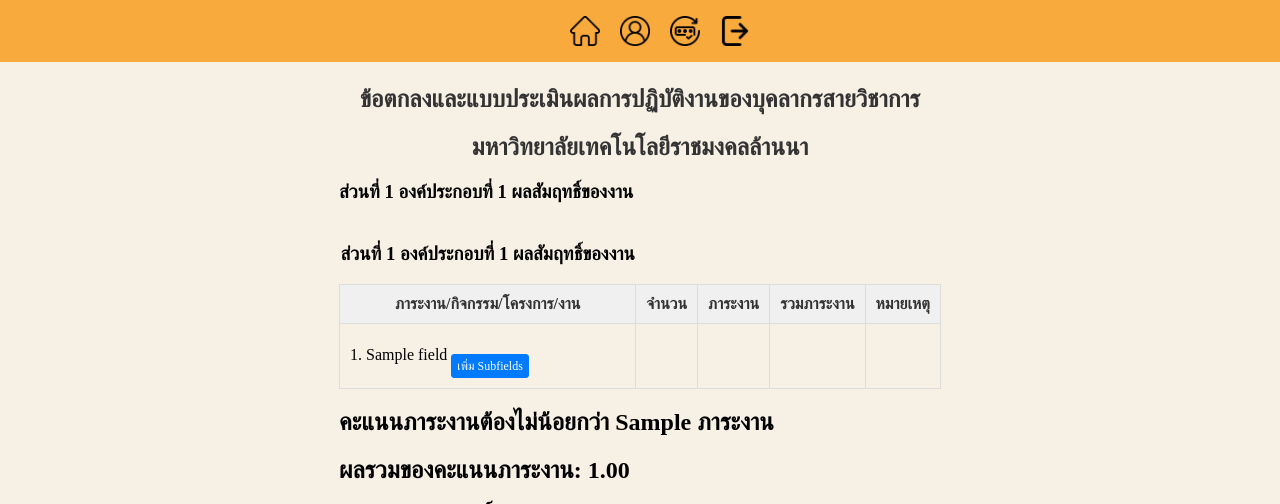
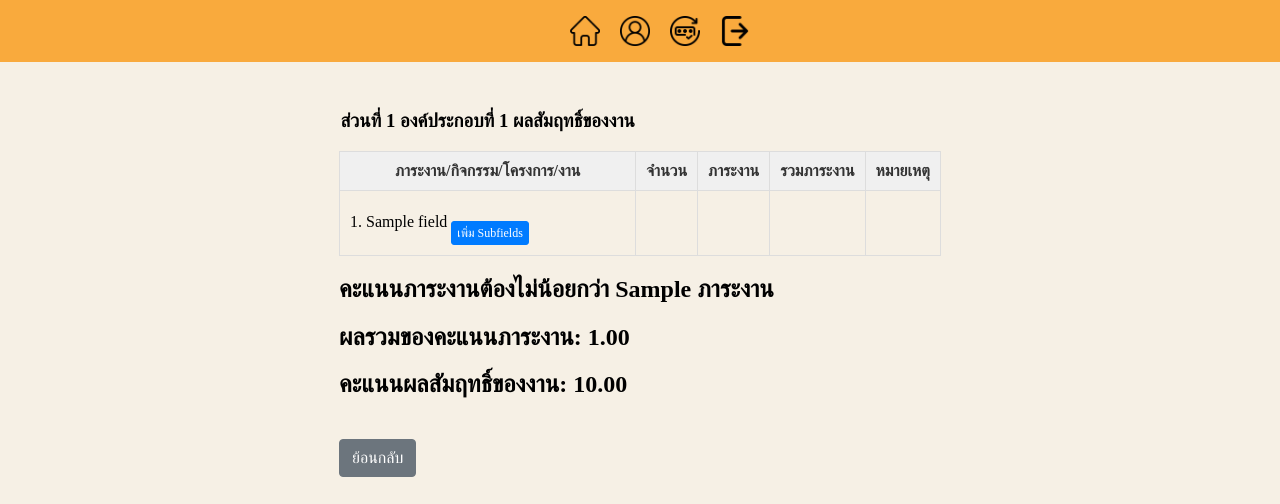
Before and after one commit to basket09990/Evaluation-RMUTL, a Django app: template app_evaluation/templates/app_evaluation/evaluation_page2.html in a window 1280 px wide. Shown: the top 504 px of the page. Run offline with Django 3.2, Linux system fonts and the light colour scheme; the template is opened without the code that fills it: most values are stand-ins (such as "Sample title", 1, 10 or a date in 2020).

Commit message:
Edit HTML

```diff
--- a/app_evaluation/templates/app_evaluation/evaluation_page2.html
+++ b/app_evaluation/templates/app_evaluation/evaluation_page2.html
@@ -285,9 +285,6 @@
 <div>
 <div>
 
-<h1>ข้อตกลงและแบบประเมินผลการปฏิบัติงานของบุคลากรสายวิชาการ</h1>
-<h1>มหาวิทยาลัยเทคโนโลยีราชมงคลล้านนา</h1>
-<h3>ส่วนที่  1  องค์ประกอบที่ 1 ผลสัมฤทธิ์ของงาน</h3>
 <table style="width: 100%; border-collapse: collapse; margin-top: 20px;">
     <thead>
         <tr>
--- a/app_evaluation/templates/app_evaluation/evaluation_page_2.html
+++ b/app_evaluation/templates/app_evaluation/evaluation_page_2.html
@@ -285,9 +285,6 @@
 <div>
 <div>
 
-<h1>ข้อตกลงและแบบประเมินผลการปฏิบัติงานของบุคลากรสายวิชาการ</h1>
-<h1>มหาวิทยาลัยเทคโนโลยีราชมงคลล้านนา</h1>
-<h3>ส่วนที่  1  องค์ประกอบที่ 1 ผลสัมฤทธิ์ของงาน</h3>
 <table style="width: 100%; border-collapse: collapse; margin-top: 20px;">
     <thead>
         <tr>
```
